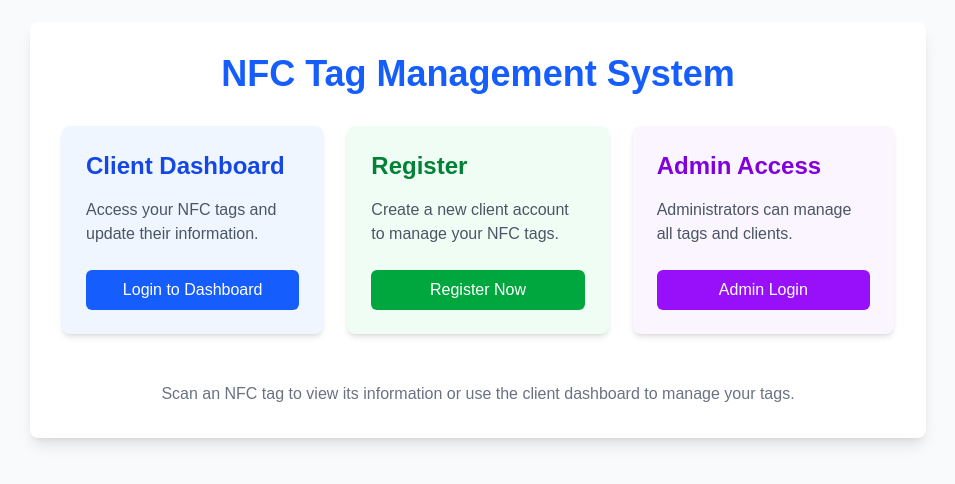
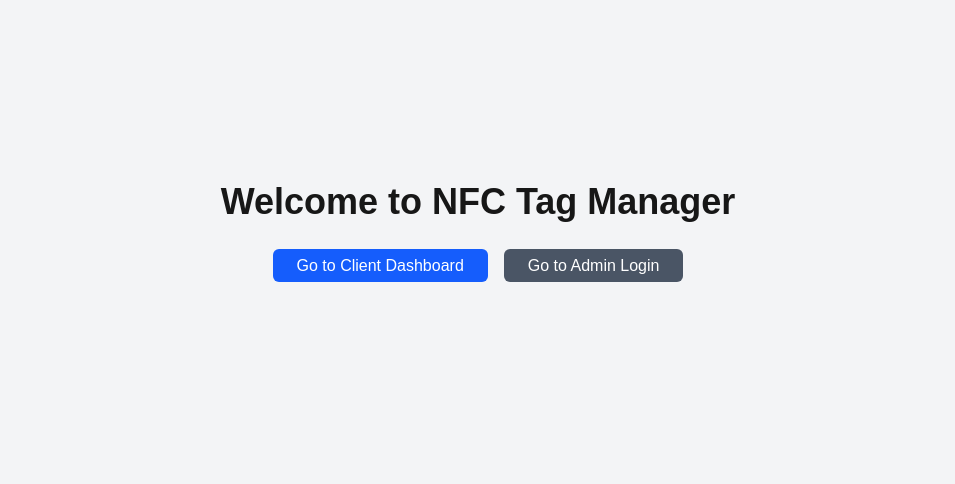
Before and after one commit to bezelexconsulting-code/my-nfc-webapp, a Next.js app: page / in a window 1280 px wide. Shown: the part 170-654 px from the top of the page, without its empty margins (162-1117 px from the left). Built offline with nearby package versions, Linux system fonts and the light colour scheme.

Commit message:
feat: Create root page to fix 404 error

```diff
--- a/app/page.js
+++ b/app/page.js
@@ -1,51 +1,16 @@
-'use client';
-
 import Link from 'next/link';
 
 export default function HomePage() {
   return (
-    <div className="min-h-screen flex flex-col items-center justify-center bg-gray-50">
-      <div className="w-full max-w-4xl p-8 bg-white rounded-lg shadow-lg">
-        <h1 className="text-4xl font-bold text-center mb-8 text-blue-600">NFC Tag Management System</h1>
-
-        <div className="grid grid-cols-1 md:grid-cols-3 gap-6 mb-12">
-          <div className="bg-blue-50 p-6 rounded-lg shadow-md hover:shadow-lg transition-shadow">
-            <h2 className="text-2xl font-semibold mb-4 text-blue-700">Client Dashboard</h2>
-            <p className="text-gray-600 mb-6">Access your NFC tags and update their information.</p>
-            <Link
-              href="/client/dashboard"
-              className="block w-full py-2 px-4 bg-blue-600 text-white text-center rounded-md hover:bg-blue-700 transition-colors"
-            >
-              Login to Dashboard
-            </Link>
-          </div>
-
-          <div className="bg-green-50 p-6 rounded-lg shadow-md hover:shadow-lg transition-shadow">
-            <h2 className="text-2xl font-semibold mb-4 text-green-700">Register</h2>
-            <p className="text-gray-600 mb-6">Create a new client account to manage your NFC tags.</p>
-            <Link
-              href="/register"
-              className="block w-full py-2 px-4 bg-green-600 text-white text-center rounded-md hover:bg-green-700 transition-colors"
-            >
-              Register Now
-            </Link>
-          </div>
-
-          <div className="bg-purple-50 p-6 rounded-lg shadow-md hover:shadow-lg transition-shadow">
-            <h2 className="text-2xl font-semibold mb-4 text-purple-700">Admin Access</h2>
-            <p className="text-gray-600 mb-6">Administrators can manage all tags and clients.</p>
-            <Link
-              href="/admin/login"
-              className="block w-full py-2 px-4 bg-purple-600 text-white text-center rounded-md hover:bg-purple-700 transition-colors"
-            >
-              Admin Login
-            </Link>
-          </div>
-        </div>
-
-        <div className="text-center text-gray-500">
-          <p>Scan an NFC tag to view its information or use the client dashboard to manage your tags.</p>
-        </div>
+    <div className="flex flex-col items-center justify-center min-h-screen bg-gray-100">
+      <h1 className="text-4xl font-bold mb-8">Welcome to NFC Tag Manager</h1>
+      <div className="space-x-4">
+        <Link href="/client/dashboard" className="px-6 py-2 text-white bg-blue-600 rounded-md hover:bg-blue-700">
+          Go to Client Dashboard
+        </Link>
+        <Link href="/admin/login" className="px-6 py-2 text-white bg-gray-600 rounded-md hover:bg-gray-700">
+          Go to Admin Login
+        </Link>
       </div>
     </div>
   );
```
